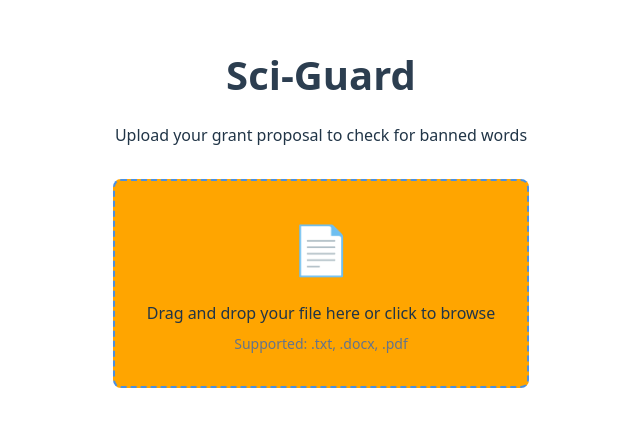
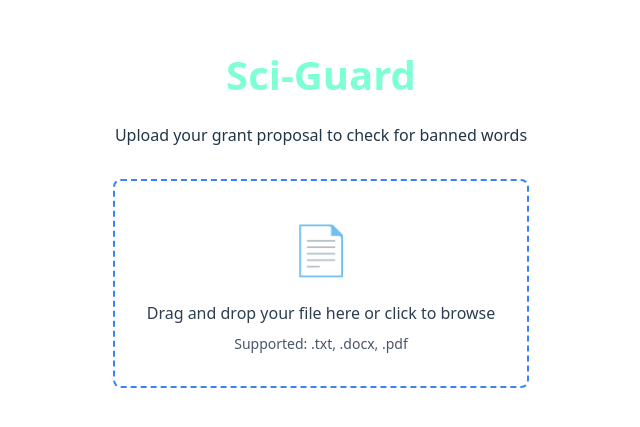
Before and after one commit to thatcatcancode/sci-guard, a React (Vite) app in the folder frontend/sci-guard-web/: page / in a window 1280 px wide. Shown: the part 193-620 px from the top of the page, without its empty margins (319-959 px from the left). Built offline with nearby package versions, Linux system fonts and the light colour scheme.

Commit message:
fix styles

```diff
--- a/frontend/sci-guard-web/src/App.css
+++ b/frontend/sci-guard-web/src/App.css
@@ -54,7 +54,7 @@ header {
 
 header h1 {
   font-size: 2.5rem;
-  color: #2c3e50;
+  color: aquamarine;
 }
 
 .upload-section {
@@ -62,33 +62,36 @@ header h1 {
 }
 
 .dropzone {
-  border: 2px dashed #4a90e2;
+  border: 2px dashed #3b82f6;
   border-radius: 8px;
   padding: 2rem;
   text-align: center;
-  background-color: orange;
+  background-color: #fff;
   transition: all 0.3s ease;
+  color: #333;
 }
 
 .dropzone:hover {
-  border-color: #2c3e50;
-  background-color: #f1f5f9;
+  border-color: #1d4ed8;
+  background-color: #f8fafc;
 }
 
 .upload-label {
   display: block;
   cursor: pointer;
+  color: #2c3e50;
 }
 
 .upload-icon {
   font-size: 3rem;
   margin-bottom: 1rem;
+  color: #4a90e2;
 }
 
 .file-types {
   margin-top: 0.5rem;
   font-size: 0.875rem;
-  color: #64748b;
+  color: #475569;
 }
 
 .loading-spinner {
@@ -112,6 +115,7 @@ header h1 {
   border-radius: 8px;
   background-color: #fff;
   box-shadow: 0 1px 3px rgba(0, 0, 0, 0.1);
+  color: #1f2937;
 }
 
 .result-item {
@@ -119,28 +123,32 @@ header h1 {
   padding: 1rem;
   border: 1px solid #e2e8f0;
   border-radius: 6px;
+  background-color: #f8fafc;
 }
 
 .banned-word {
   font-weight: 600;
   margin-bottom: 0.5rem;
+  color: #1f2937;
 }
 
 .highlight {
   background-color: #fef3c7;
   padding: 0.125rem 0.25rem;
   border-radius: 4px;
+  color: #92400e;
 }
 
 .subword {
-  color: #64748b;
+  color: #4b5563;
   font-size: 0.875rem;
 }
 
 .context, .suggestion {
   margin-top: 0.5rem;
+  color: #1f2937;
 }
 
 .sentence {
-  color: #4b5563;
+  color: #1f2937;
 }
```
